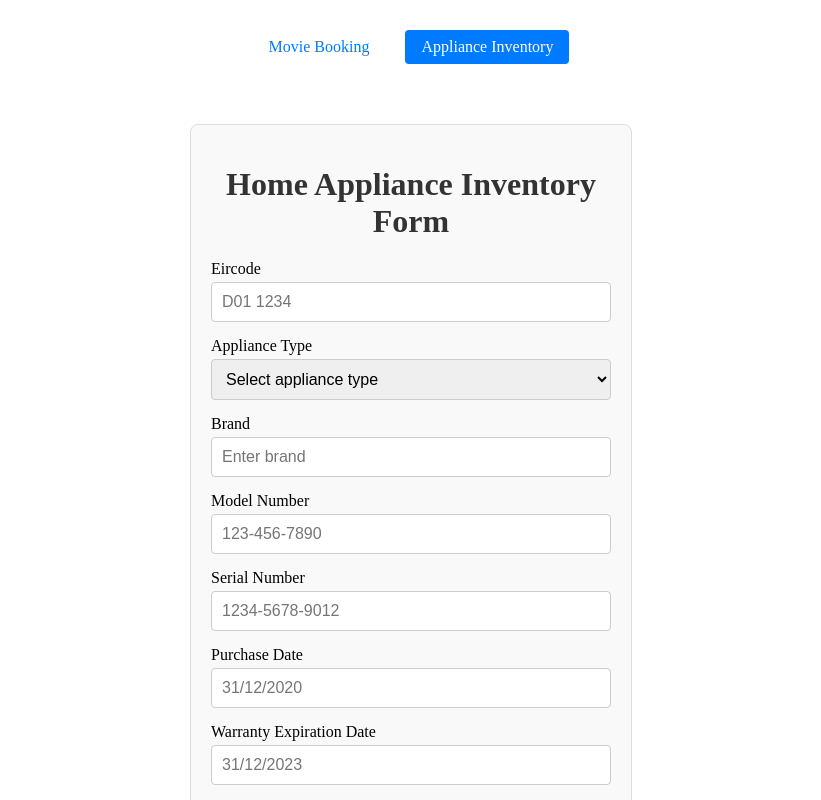
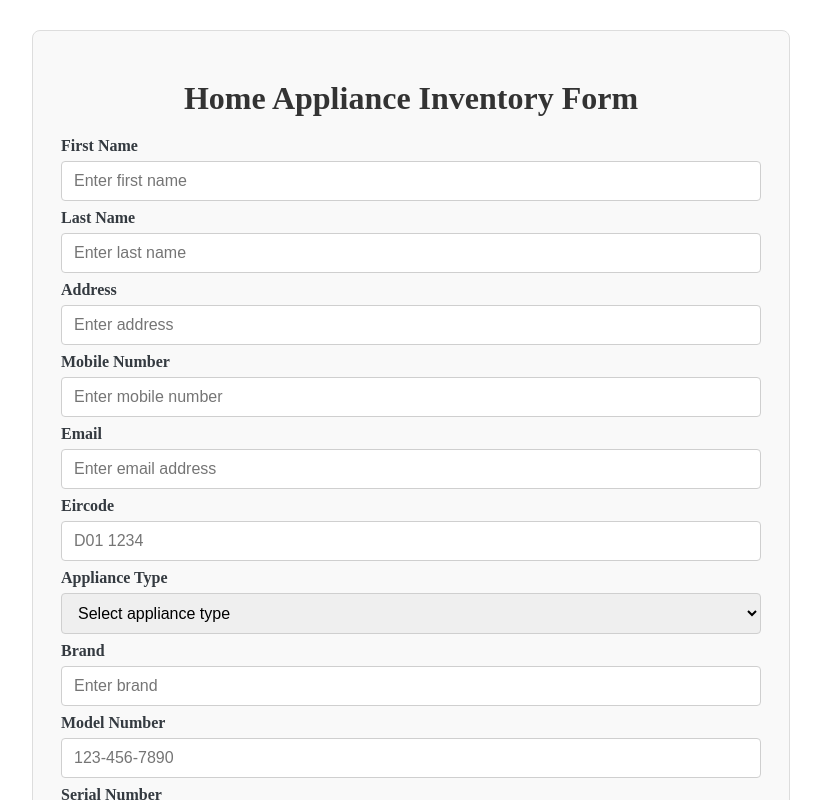
Before and after one commit to Artem-Shnyrov/ArtemShnyrov_3165208_a2, a Next.js app: page /part-b-c in a window 1280 px wide. Shown: the top 800 px of the page, without its empty margins (229-1050 px from the left). Built offline with nearby package versions, Linux system fonts and the light colour scheme.

Commit message:
Update Add form

```diff
--- a/app/globals.css
+++ b/app/globals.css
@@ -73,9 +73,9 @@ label {
 }
 
 .inventory-form-container {
-  max-width: 400px;
-  margin: 50px auto;
-  padding: 20px;
+  max-width: 700px;
+  margin: 30px auto;
+  padding: 24px;
   border: 1px solid #ddd;
   border-radius: 8px;
   background-color: #f9f9f9;
@@ -89,22 +89,24 @@ label {
 
 .inventory-form-input {
   width: 100%;
-  padding: 10px;
-  margin-bottom: 15px;
+  padding: 10px 12px;
+  margin-bottom: 8px;
   font-size: 16px;
-  border: 1px solid #ccc;
+  border: 1px solid #cfcfcf;
   border-radius: 4px;
   box-sizing: border-box;
+  transition: border-color 0.15s ease, box-shadow 0.15s ease;
 }
 
 .inventory-form-select {
   width: 100%;
-  padding: 10px;
-  margin-bottom: 15px;
+  padding: 10px 12px;
+  margin-bottom: 8px;
   font-size: 16px;
-  border: 1px solid #ccc;
+  border: 1px solid #cfcfcf;
   border-radius: 4px;
   box-sizing: border-box;
+  transition: border-color 0.15s ease, box-shadow 0.15s ease;
 }
 
 .inventory-form-button {
@@ -147,5 +149,36 @@ label {
 }
 
 .submitted-data p {
-  margin: 5px 0;
+  margin: 6px 0;
 }
+
+/* Inventory form layout and focus improvements */
+.inventory-form-container form {
+  display: block;
+}
+
+.inventory-form-container label {
+  margin-bottom: 6px;
+  font-weight: 600;
+  color: #343a40;
+}
+
+.inventory-form-input:focus,
+.inventory-form-select:focus {
+  border-color: #80bdff;
+  box-shadow: 0 0 0 3px rgba(0,123,255,0.08);
+  outline: none;
+}
+
+/* Align submitted-data labels for readability */
+.submitted-data p strong {
+  display: inline-block;
+  width: 210px;
+  color: #212529;
+}
+
+@media (min-width: 900px) {
+  .inventory-form-container {
+    padding: 28px;
+  }
+}
--- a/app/part-b-c/page.js
+++ b/app/part-b-c/page.js
@@ -3,8 +3,14 @@ import { useState } from 'react';
 import Link from 'next/link';
 
 export default function Inventory() {
+    const [firstName, setFirstName] = useState('');
+    const [lastName, setLastName] = useState('');
+    const [address, setAddress] = useState('');
+    const [mobile, setMobile] = useState('');
+    const [email, setEmail] = useState('');
     const [eircode, setEircode] = useState('');
     const [applianceType, setApplianceType] = useState('');
+    const [costOfAppliance, setCostOfAppliance] = useState('');
     const [brand, setBrand] = useState('');
     const [modelNumber, setModelNumber] = useState('');
     const [serialNumber, setSerialNumber] = useState('');
@@ -15,6 +21,29 @@ export default function Inventory() {
     const [submittedData, setSubmittedData] = useState(null);
 
     const validateForm = () => {
+        const emailRegex = /^[^\s@]+@[^\s@]+\.[^\s@]+$/;
+        const mobileRegex = /^\d{10,15}$/;
+
+        if (!firstName.trim()) {
+            setErrors('First name is required.');
+            return false;
+        }
+        if (!lastName.trim()) {
+            setErrors('Last name is required.');
+            return false;
+        }
+        if (!address.trim()) {
+            setErrors('Address is required.');
+            return false;
+        }
+        if (!mobileRegex.test(mobile)) {
+            setErrors('Invalid mobile number. Please enter a valid mobile number (10-15 digits).');
+            return false;
+        }
+        if (!emailRegex.test(email)) {
+            setErrors('Invalid email address. Please enter a valid email address.');
+            return false;
+        }
         if (!/^D\d{2}\s\d{4}$/.test(eircode)){
             setErrors('Invalid Eircode format. Please enter a valid Eircode (e.g., D01 1234).');
             return false;
@@ -39,6 +68,10 @@ export default function Inventory() {
             setErrors('Invalid warranty expiration date format. Please enter a valid date (e.g., 31/12/2023).');
             return false;
         }
+        if (isNaN(costOfAppliance) || Number(costOfAppliance) <= 0) {
+            setErrors('Invalid cost. Please enter a valid number greater than 0 for the cost of the appliance.');
+            return false;
+        }
 
         return true;
     };
@@ -46,6 +79,12 @@ export default function Inventory() {
     const handleChange = (e) => {
         const { name, value } = e.target;
 
+        if (name === 'firstName') setFirstName(value);
+        if (name === 'lastName') setLastName(value);
+        if (name === 'address') setAddress(value);
+        if (name === 'mobile') setMobile(value);
+        if (name === 'email') setEmail(value);
+        if (name === 'costOfAppliance') setCostOfAppliance(value);
         if (name === 'eircode') setEircode(value);
         if (name === 'applianceType') setApplianceType(value);
         if (name === 'brand') setBrand(value);
@@ -60,82 +99,109 @@ export default function Inventory() {
 
     const handleSubmit = async (e) => {
         e.preventDefault();
+
         const purchase = purchaseDate.split('/').reverse().join('-');
         const warranty = warrantyExpirationDate.split('/').reverse().join('-');
         if (new Date(warranty) < new Date(purchase)) {
             setErrors('Warranty expiration date cannot be earlier than purchase date.');
-            return false;
-        }
-
-        if (!eircode.trim()) {
-            setErrors('Please enter your Eircode.');
             return;
         }
 
-        if (!applianceType) {
-            setErrors('Please select an appliance type.');
-            return;
-        }
+        if (!validateForm()) return;
 
-        if (!brand.trim()) {
-            setErrors('Please enter the brand of the appliance.');
-            return;
-        }
-
-        if (!modelNumber.trim()) {
-            setErrors('Please enter the model number of the appliance.');
-            return;
-        }
-        if (!serialNumber.trim()) {
-            setErrors('Please enter the serial number of the appliance.');
-            return;
-        }
-        if (!purchaseDate.trim()) {
-            setErrors('Please enter the purchase date of the appliance.');
-            return;
-        }
-        if (!warrantyExpirationDate.trim()) {
-            setErrors('Please enter the warranty expiration date of the appliance.');
-            return;
-        }
-
-        if (validateForm()) {
         try {
             const res = await fetch('/api/register', {
                 method: 'POST',
                 headers: { 'Content-Type': 'application/json' },
-                    body: JSON.stringify({ eircode, applianceType, brand, modelNumber, serialNumber, purchaseDate, warrantyExpirationDate}),
+                body: JSON.stringify({
+                    firstName,
+                    lastName,
+                    address,
+                    mobile,
+                    email,
+                    eircode,
+                    applianceType,
+                    brand,
+                    modelNumber,
+                    serialNumber,
+                    purchaseDate,
+                    warrantyExpirationDate,
+                    costOfAppliance
+                }),
             });
             const result = await res.json();
             if (res.ok) {
-                    setSuccess('Form submitted successfully!');
+                setSuccess('New appliance added successfully.');
                 setErrors('');
                 setSubmittedData(result.data);
             } else {
                 setErrors(result.message || 'Submission failed');
-                    setEircode(result.data?.eircode || eircode);
-                    setApplianceType(result.data?.applianceType || applianceType);
-                    setBrand(result.data?.brand || brand);
-                    setModelNumber(result.data?.modelNumber || modelNumber);
-                    setSerialNumber(result.data?.serialNumber || serialNumber);
-                    setPurchaseDate(result.data?.purchaseDate || purchaseDate);
-                    setWarrantyExpirationDate(result.data?.warrantyExpirationDate || warrantyExpirationDate);
             }
         } catch (error) {
             setErrors('Network error, please try again.');
-            }
         }
     };
 
     return (
         <div>
-            <nav className="nav-bar">
-                <Link href="/part-a" className="nav-link">Movie Booking</Link>
-                <Link href="/part-b-c" className="nav-link active">Appliance Inventory</Link>
-            </nav>
             <div className="inventory-form-container">
             <h1>Home Appliance Inventory Form</h1>
             <form onSubmit={handleSubmit}>
+                <label htmlFor="firstName">First Name</label>
+                <input
+                    type="text"
+                    id="firstName"
+                    name="firstName"
+                    value={firstName}
+                    onChange={handleChange}
+                    className="inventory-form-input"
+                    placeholder="Enter first name"
+                    required
+                />
+                <label htmlFor="lastName">Last Name</label>
+                <input
+                    type="text"
+                    id="lastName"
+                    name="lastName"
+                    value={lastName}
+                    onChange={handleChange}
+                    className="inventory-form-input"
+                    placeholder="Enter last name"
+                    required
+                />
+                <label htmlFor="address">Address</label>
+                <input
+                    type="text"
+                    id="address"
+                    name="address"
+                    value={address}
+                    onChange={handleChange}
+                    className="inventory-form-input"
+                    placeholder="Enter address"
+                    required
+                />
+                <label htmlFor="mobile">Mobile Number</label>
+                <input
+                    type="text"
+                    id="mobile"
+                    name="mobile"
+                    value={mobile}
+                    onChange={handleChange}
+                    className="inventory-form-input"
+                    placeholder="Enter mobile number"
+                    required
+                />
+                <label htmlFor="email">Email</label>
+                <input
+                    type="email"
+                    id="email"
+                    name="email"
+                    value={email}
+                    onChange={handleChange}
+                    className="inventory-form-input"
+                    placeholder="Enter email address"
+                    required
+                />
                 <label htmlFor="eircode">Eircode</label>
                 <input
                     type="text"
@@ -224,6 +290,17 @@ export default function Inventory() {
                     placeholder="31/12/2023"
                     required
                 />
+                <label htmlFor="costOfAppliance">Cost of Appliance</label>
+                <input
+                    type="text"
+                    id="costOfAppliance"
+                    name="costOfAppliance"
+                    value={costOfAppliance}
+                    onChange={handleChange}
+                    className="inventory-form-input"
+                    placeholder="Enter cost of appliance"
+                    required
+                />
                 <button type="submit" className="inventory-form-button">
                     Add to inventory
                 </button>
@@ -233,6 +310,9 @@ export default function Inventory() {
             {submittedData && (
                 <div className="submitted-data">
                     <h2>Submitted Appliance Information</h2>
+                    <p><strong>First Name:</strong> {submittedData.firstName}</p>
+                    <p><strong>Last Name:</strong> {submittedData.lastName}</p>
+                    <p><strong>Email:</strong> {submittedData.email}</p>
                     <p><strong>Eircode:</strong> {submittedData.eircode}</p>
                     <p><strong>Appliance Type:</strong> {submittedData.applianceType}</p>
                     <p><strong>Brand:</strong> {submittedData.brand}</p>
@@ -240,6 +320,7 @@ export default function Inventory() {
                     <p><strong>Serial Number:</strong> {submittedData.serialNumber}</p>
                     <p><strong>Purchase Date:</strong> {submittedData.purchaseDate}</p>
                     <p><strong>Warranty Expiration Date:</strong> {submittedData.warrantyExpirationDate}</p>
+                    <p><strong>Cost of Appliance:</strong> €{submittedData.costOfAppliance}</p>
                 </div>
             )}
         </div>
```
Also changed, not shown: app/page.js (+2 -15 lines). Lines whose indentation alone changed are shown as unchanged.
